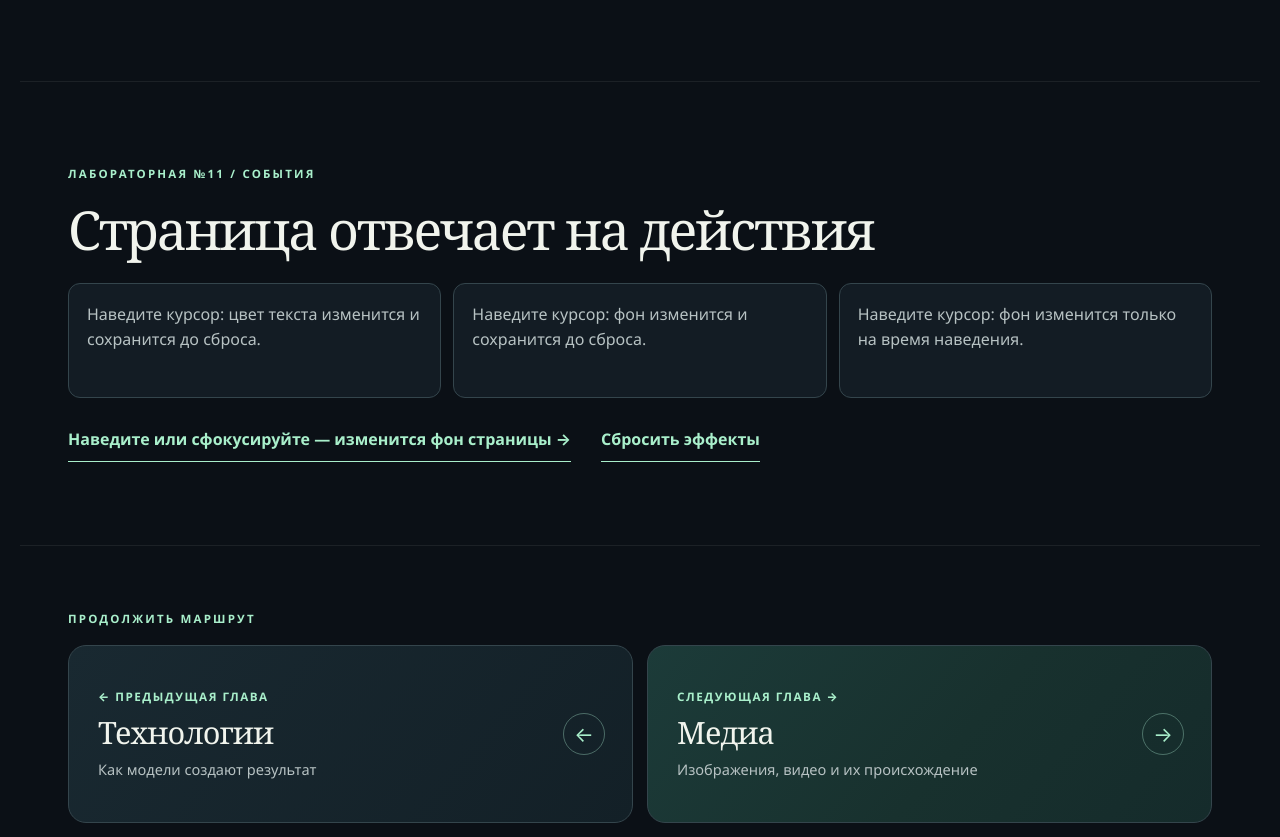
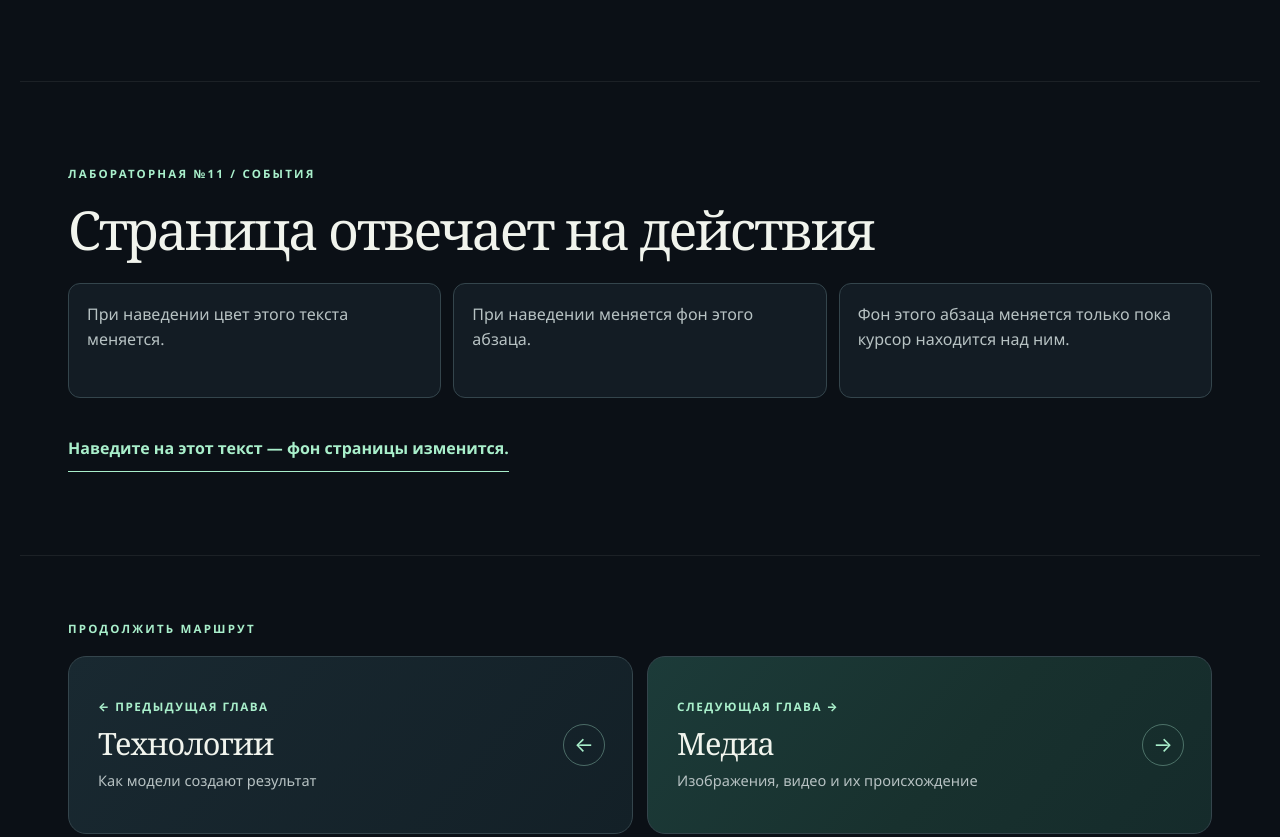
Before and after one commit to artemshlyakov/generativeAI, a plain HTML site: page experiment.html in a window 1280 px wide. Shown: the part 3186-4023 px from the top of the page. Drawn offline with Linux system fonts and the light colour scheme.

Commit message:
Match lab hover effects to mouseover behavior

```diff
--- a/experiment.html
+++ b/experiment.html
@@ -76,11 +76,11 @@
 </div></section><section class="section hover-section reveal"><p class="eyebrow">ЛАБОРАТОРНАЯ №11 / СОБЫТИЯ</p>
 <h2>Страница отвечает на действия</h2>
 <div class="hover-demo">
-<p data-effect="color" tabindex="0">Наведите курсор: цвет текста изменится и сохранится до сброса.</p>
-<p data-effect="background" tabindex="0">Наведите курсор: фон изменится и сохранится до сброса.</p>
-<p data-effect="temporary" tabindex="0">Наведите курсор: фон изменится только на время наведения.</p>
+<p data-effect="color">При наведении цвет этого текста меняется.</p>
+<p data-effect="background">При наведении меняется фон этого абзаца.</p>
+<p data-effect="temporary">Фон этого абзаца меняется только пока курсор находится над ним.</p>
 </div>
-<div class="hover-actions"><button id="ambient-trigger" class="text-link" type="button">Наведите или сфокусируйте — изменится фон страницы →</button><button id="hover-reset" class="text-link" type="button">Сбросить эффекты</button></div></section><nav class="chapter-nav section" aria-label="Маршрут выставки"><p class="eyebrow">ПРОДОЛЖИТЬ МАРШРУТ</p><div class="chapter-nav__grid"><a class="chapter-nav__card" href="technology.html"><span class="chapter-nav__direction">← Предыдущая глава</span><strong>Технологии</strong><span class="chapter-nav__summary">Как модели создают результат</span></a><a class="chapter-nav__card chapter-nav__card--next" href="gallery.html"><span class="chapter-nav__direction">Следующая глава →</span><strong>Медиа</strong><span class="chapter-nav__summary">Изображения, видео и их происхождение</span></a></div><ol class="journey-progress"><li><a href="index.html"><span>01</span><span>Выставка</span></a></li><li><a href="technology.html"><span>02</span><span>Технологии</span></a></li><li><a href="experiment.html" aria-current="step"><span>03</span><span>Эксперименты</span></a></li><li><a href="gallery.html"><span>04</span><span>Медиа</span></a></li><li><a href="survey.html"><span>05</span><span>Анкета</span></a></li></ol></nav></main><footer class="site-footer"><div class="footer-inner">
+<p id="ambient-trigger" class="ambient-trigger">Наведите на этот текст — фон страницы изменится.</p></section><nav class="chapter-nav section" aria-label="Маршрут выставки"><p class="eyebrow">ПРОДОЛЖИТЬ МАРШРУТ</p><div class="chapter-nav__grid"><a class="chapter-nav__card" href="technology.html"><span class="chapter-nav__direction">← Предыдущая глава</span><strong>Технологии</strong><span class="chapter-nav__summary">Как модели создают результат</span></a><a class="chapter-nav__card chapter-nav__card--next" href="gallery.html"><span class="chapter-nav__direction">Следующая глава →</span><strong>Медиа</strong><span class="chapter-nav__summary">Изображения, видео и их происхождение</span></a></div><ol class="journey-progress"><li><a href="index.html"><span>01</span><span>Выставка</span></a></li><li><a href="technology.html"><span>02</span><span>Технологии</span></a></li><li><a href="experiment.html" aria-current="step"><span>03</span><span>Эксперименты</span></a></li><li><a href="gallery.html"><span>04</span><span>Медиа</span></a></li><li><a href="survey.html"><span>05</span><span>Анкета</span></a></li></ol></nav></main><footer class="site-footer"><div class="footer-inner">
 <a class="brand" href="index.html" aria-label="GENESIS AI — главная"><img src="assets/brand/genesis-mark.svg" alt="" width="34" height="34"><span class="brand-name">GENESIS <b>AI</b></span></a><p>Учебная цифровая выставка<br>«Искусственный интеллект: генеративные технологии»</p>
 <a class="footer-link" href="gallery.html">Паспорт материалов <span aria-hidden="true">→</span></a>
 </div></footer>
--- a/script.js
+++ b/script.js
@@ -42,35 +42,19 @@ document.addEventListener('DOMContentLoaded', () => {
     });
   }
 
-  // Laboratory 11: document background and three distinct paragraph effects.
+  // Laboratory 11: each change exists only while the pointer is over the text.
   const ambient = document.querySelector('#ambient-trigger');
   if (ambient) {
-    let hovered = false;
-    let focused = false;
-    const updateAmbient = () => root.style.setProperty('--page-bg', hovered || focused ? '#18313a' : '#0b1016');
-    ambient.addEventListener('mouseenter', () => { hovered = true; updateAmbient(); });
-    ambient.addEventListener('mouseleave', () => { hovered = false; updateAmbient(); });
-    ambient.addEventListener('focus', () => { focused = true; updateAmbient(); });
-    ambient.addEventListener('blur', () => { focused = false; updateAmbient(); });
+    ambient.addEventListener('mouseenter', () => root.style.setProperty('--page-bg', '#18313a'));
+    ambient.addEventListener('mouseleave', () => root.style.setProperty('--page-bg', '#0b1016'));
   }
   document.querySelectorAll('[data-effect]').forEach(paragraph => {
-    const applyEffect = () => {
+    paragraph.addEventListener('mouseenter', () => {
       if (paragraph.dataset.effect === 'color') paragraph.style.color = '#a9efcb';
       if (paragraph.dataset.effect === 'background') paragraph.style.backgroundColor = '#344b55';
       if (paragraph.dataset.effect === 'temporary') paragraph.style.backgroundColor = '#31584f';
-    };
-    paragraph.addEventListener('mouseenter', applyEffect);
-    paragraph.addEventListener('focus', applyEffect);
-    if (paragraph.dataset.effect === 'temporary') {
-      const clearTemporary = () => {
-        if (!paragraph.matches(':hover, :focus')) paragraph.style.backgroundColor = '';
-      };
-      paragraph.addEventListener('mouseleave', clearTemporary);
-      paragraph.addEventListener('blur', clearTemporary);
-    }
-  });
-  document.querySelector('#hover-reset')?.addEventListener('click', () => {
-    document.querySelectorAll('[data-effect]').forEach(paragraph => {
+    });
+    paragraph.addEventListener('mouseleave', () => {
       paragraph.style.color = '';
       paragraph.style.backgroundColor = '';
     });
--- a/style.css
+++ b/style.css
@@ -148,8 +148,7 @@ summary:focus-visible { outline-offset: 6px; }
 .insight p { margin: 5px 0 0; }
 .hover-demo { display: grid; grid-template-columns: repeat(3, minmax(0, 1fr)); gap: 12px; margin: 23px 0 10px; }
 .hover-demo p { min-height: 115px; margin: 0; padding: 18px; border: 1px solid var(--line); border-radius: 12px; background: var(--surface); transition: background .25s, color .25s; }
-.hover-demo p:focus-visible { border-color: var(--mint); }
-.hover-actions { display: flex; align-items: center; flex-wrap: wrap; gap: 12px 30px; }
+.ambient-trigger { display: inline-block; margin: 18px 0 0; padding: 10px 0; color: var(--mint); border-bottom: 1px solid var(--mint); font-weight: 700; cursor: default; }
 .hover-section .text-link { margin-top: 12px; }
 
 /* Technology */
```
Also changed, not shown: 2 other files.
